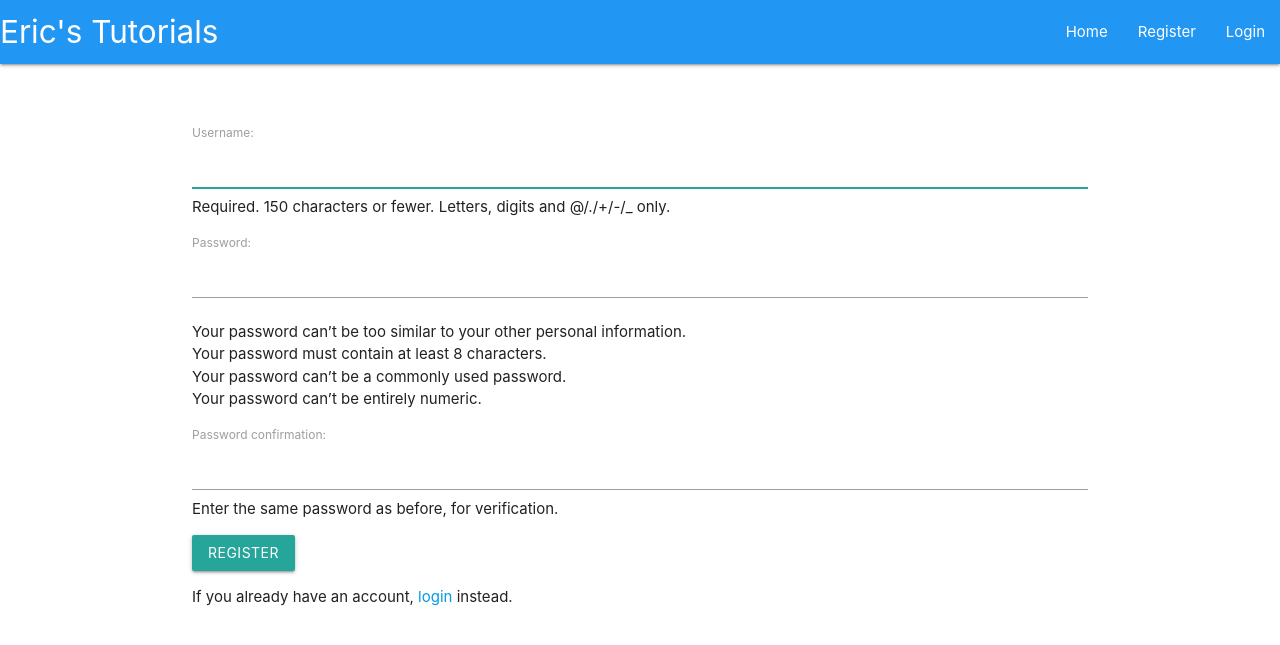
After one commit to hyatt-e/django, a Django app: page /register/ in a window 1280 px wide. The commit adds this page. Shown: the top 645 px of the page. Run offline with Django 3.2, Linux system fonts and the light colour scheme; some libraries are stand-ins or nearby versions.

Commit message:
Added registration page

```diff
--- a/mysite/main/templates/main/header.html
+++ b/mysite/main/templates/main/header.html
@@ -20,8 +20,11 @@
     </div>
   </nav>
 
-{% block content %}
-{% endblock%}
+  <div class="container">
+    <br><br>
+    {% block content %}
+    {% endblock%}
+  </div>
 
 </body>
 
--- /dev/null
+++ b/mysite/main/templates/main/register.html
@@ -0,0 +1,14 @@
+{% extends "main/header.html" %}
+
+{% block content %}
+
+  <form method="POST">
+    {% csrf_token %}
+    {{form.as_p}}
+
+    <button type="submit" class="btn">Register</button>
+  </form>
+
+  If you already have an account, <a href="/login">login</a> instead.
+
+{% endblock %}
--- a/mysite/main/urls.py
+++ b/mysite/main/urls.py
@@ -23,4 +23,5 @@ app_name = "main"
 # these tell django where to find web page templates/how to respond to requests
 urlpatterns = [
     path("", views.homepage, name="homepage"),
+    path("register/", views.register, name="register"),
 ]
--- a/mysite/main/views.py
+++ b/mysite/main/views.py
@@ -1,7 +1,9 @@
 # render ...renders... an HTML page
-from django.shortcuts import render
+from django.shortcuts import render, redirect
 from django.http import HttpResponse
 from .models import Tutorial
+from django.contrib.auth.forms import UserCreationForm
+from django.contrib.auth import login, logout, authenticate
 
 # Create your views here.
 
@@ -12,3 +14,24 @@ def homepage(request):
                   template_name="main/home.html",
                   context={"tutorials": Tutorial.objects.all}
                   )
+
+
+def register(request):
+    # request by default is only GET. Must specify a POST request
+    if request.method == "POST":
+        form = UserCreationForm(request.POST)
+        if form.is_valid():
+            # save user
+            user = form.save()
+            # automatically log the user in
+            login(request, user)
+            # can redirect to <app_name>:<url>  or a path (like "/")
+            return redirect("main:homepage")
+        else:
+            for msg in form.error_messages:
+                print(form.error_messages[msg])
+
+    form = UserCreationForm
+    return render(request,
+                  "main/register.html",
+                  context={"form":form})
```
